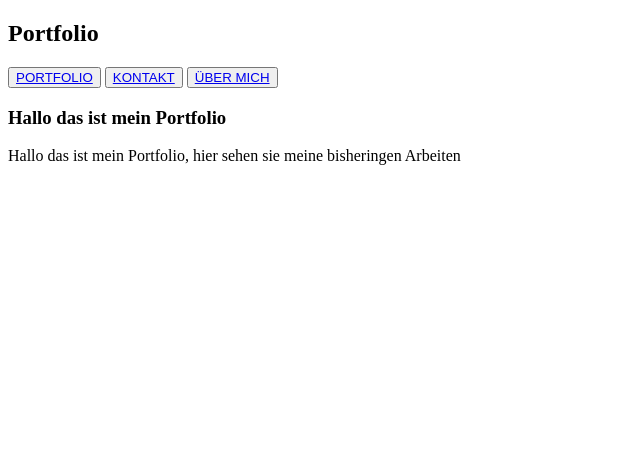
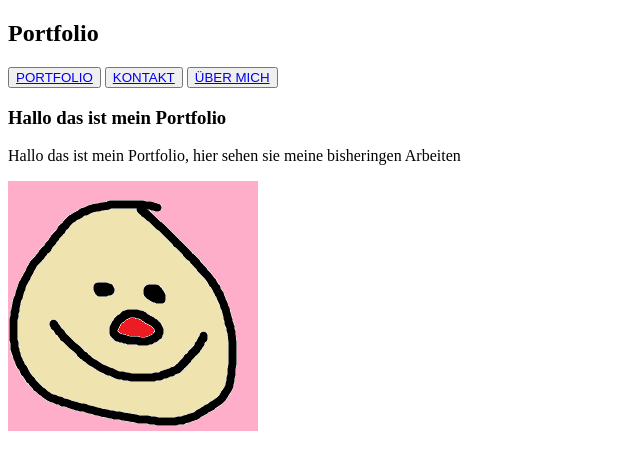
Before and after one commit to Dobsonstudio/GIS-SoSe-2021, a plain HTML site: page Aufgabe_1.2/Portfolio.html in a window 1280 px wide. Shown: the whole page, without its empty margins (0-640 px from the left). Drawn offline with Linux system fonts and the light colour scheme.

Commit message:
Added Picture

```diff
--- a/Aufgabe_1.2/Portfolio.html
+++ b/Aufgabe_1.2/Portfolio.html
@@ -14,6 +14,6 @@
 
     <h3>Hallo das ist mein Portfolio</h3>
     <p>Hallo das ist mein Portfolio, hier sehen sie meine bisheringen Arbeiten</p>
-
+    <img src="media/drawing.png">
 </body>
 </html>
```
Also changed, not shown: Aufgabe_1.2/Kontakt.html (+1 -0 lines), Aufgabe_1.2/media/drawing.png (added).
